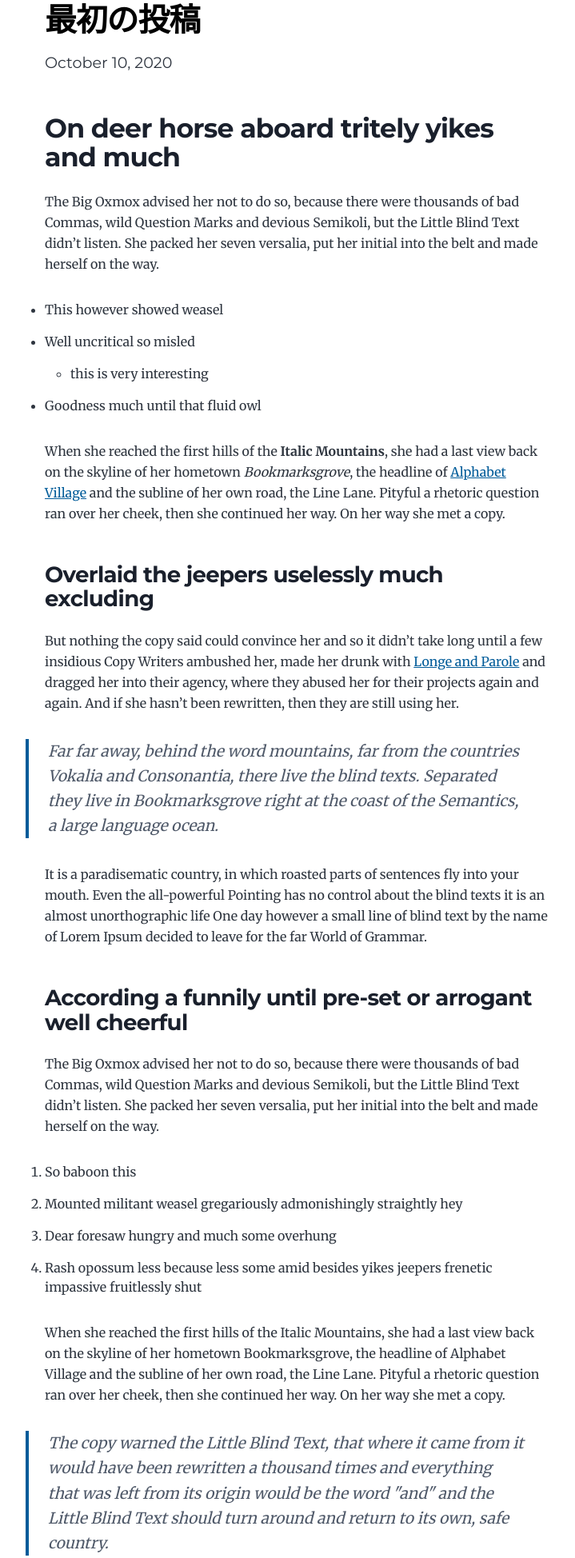
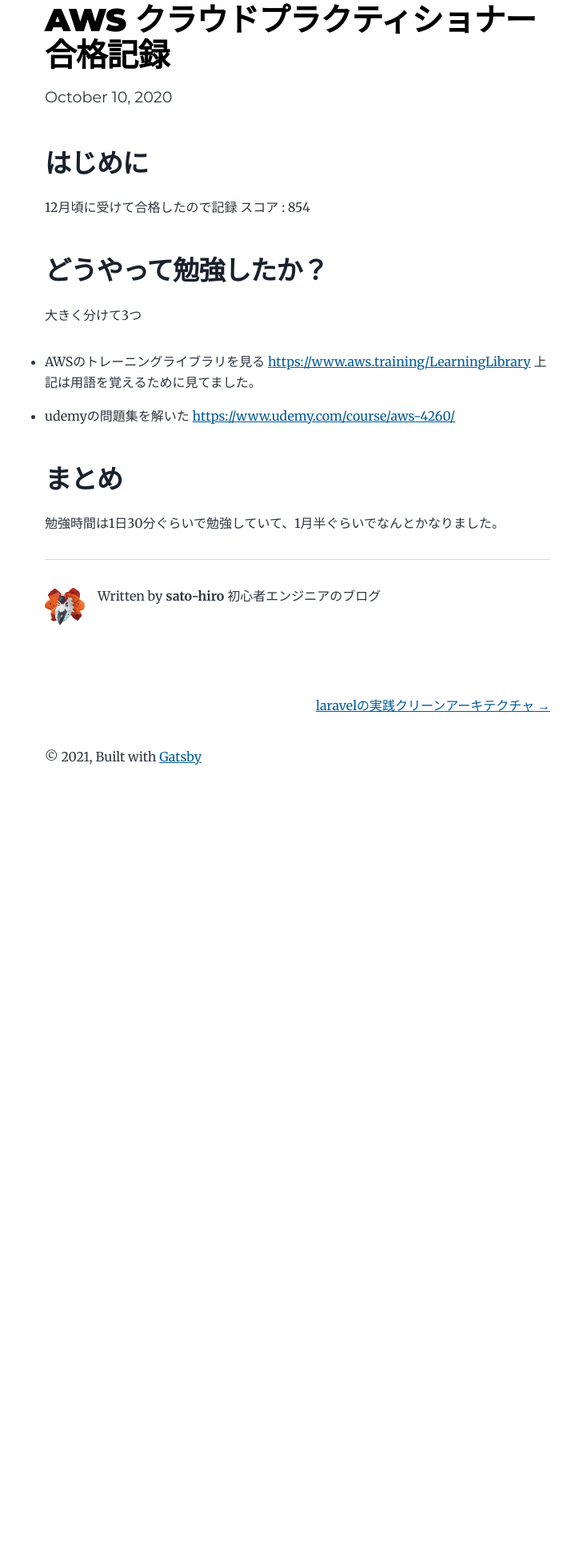
Before and after one commit to sato-hirokazu/my-blog, a Gatsby site: page /new-beginnings/ in a window 1280 px wide. Shown: the part 114-2062 px from the top of the page at 80% size, without its empty margins (268-987 px from the left). After the commit the page ends 1136 px from the top, so only its background shows below. Built offline with nearby package versions, Linux system fonts and the light colour scheme; Gatsby itself is replaced by a stand-in of ours.

Commit message:
Update index.md

```diff
--- a/content/blog/new-beginnings/index.md
+++ b/content/blog/new-beginnings/index.md
@@ -1,104 +1,23 @@
 ---
-title: 最初の投稿
+title: AWS クラウドプラクティショナー合格記録
 date: "2020-10-10"
-description:
+description: AWS 試験
 ---
 
 
-## On deer horse aboard tritely yikes and much
+## はじめに
+12月頃に受けて合格したので記録
+スコア : 854
 
-The Big Oxmox advised her not to do so, because there were thousands of bad
-Commas, wild Question Marks and devious Semikoli, but the Little Blind Text
-didn’t listen. She packed her seven versalia, put her initial into the belt and
-made herself on the way.
+## どうやって勉強したか？
+大きく分けて3つ
+- AWSのトレーニングライブラリを見る
+https://www.aws.training/LearningLibrary
+上記は用語を覚えるために見てました。
 
-- This however showed weasel
-- Well uncritical so misled
-  - this is very interesting
-- Goodness much until that fluid owl
+- udemyの問題集を解いた
+https://www.udemy.com/course/aws-4260/
 
-When she reached the first hills of the **Italic Mountains**, she had a last
-view back on the skyline of her hometown _Bookmarksgrove_, the headline of
-[Alphabet Village](http://google.com) and the subline of her own road, the Line
-Lane. Pityful a rhetoric question ran over her cheek, then she continued her
-way. On her way she met a copy.
 
-### Overlaid the jeepers uselessly much excluding
-
-But nothing the copy said could convince her and so it didn’t take long until a
-few insidious Copy Writers ambushed her, made her drunk with
-[Longe and Parole](http://google.com) and dragged her into their agency, where
-they abused her for their projects again and again. And if she hasn’t been
-rewritten, then they are still using her.
-
-> Far far away, behind the word mountains, far from the countries Vokalia and
-> Consonantia, there live the blind texts. Separated they live in Bookmarksgrove
-> right at the coast of the Semantics, a large language ocean.
-
-It is a paradisematic country, in which roasted parts of sentences fly into your
-mouth. Even the all-powerful Pointing has no control about the blind texts it is
-an almost unorthographic life One day however a small line of blind text by the
-name of Lorem Ipsum decided to leave for the far World of Grammar.
-
-### According a funnily until pre-set or arrogant well cheerful
-
-The Big Oxmox advised her not to do so, because there were thousands of bad
-Commas, wild Question Marks and devious Semikoli, but the Little Blind Text
-didn’t listen. She packed her seven versalia, put her initial into the belt and
-made herself on the way.
-
-1.  So baboon this
-2.  Mounted militant weasel gregariously admonishingly straightly hey
-3.  Dear foresaw hungry and much some overhung
-4.  Rash opossum less because less some amid besides yikes jeepers frenetic
-    impassive fruitlessly shut
-
-When she reached the first hills of the Italic Mountains, she had a last view
-back on the skyline of her hometown Bookmarksgrove, the headline of Alphabet
-Village and the subline of her own road, the Line Lane. Pityful a rhetoric
-question ran over her cheek, then she continued her way. On her way she met a
-copy.
-
-> The copy warned the Little Blind Text, that where it came from it would have
-> been rewritten a thousand times and everything that was left from its origin
-> would be the word "and" and the Little Blind Text should turn around and
-> return to its own, safe country.
-
-But nothing the copy said could convince her and so it didn’t take long until a
-few insidious Copy Writers ambushed her, made her drunk with Longe and Parole
-and dragged her into their agency, where they abused her for their projects
-again and again. And if she hasn’t been rewritten, then they are still using
-her. Far far away, behind the word mountains, far from the countries Vokalia and
-Consonantia, there live the blind texts.
-
-#### Silent delightfully including because before one up barring chameleon
-
-Separated they live in Bookmarksgrove right at the coast of the Semantics, a
-large language ocean. A small river named Duden flows by their place and
-supplies it with the necessary regelialia. It is a paradisematic country, in
-which roasted parts of sentences fly into your mouth.
-
-Even the all-powerful Pointing has no control about the blind texts it is an
-almost unorthographic life One day however a small line of blind text by the
-name of Lorem Ipsum decided to leave for the far World of Grammar. The Big Oxmox
-advised her not to do so, because there were thousands of bad Commas, wild
-Question Marks and devious Semikoli, but the Little Blind Text didn’t listen.
-
-##### Wherever far wow thus a squirrel raccoon jeez jaguar this from along
-
-She packed her seven versalia, put her initial into the belt and made herself on
-the way. When she reached the first hills of the Italic Mountains, she had a
-last view back on the skyline of her hometown Bookmarksgrove, the headline of
-Alphabet Village and the subline of her own road, the Line Lane. Pityful a
-rhetoric question ran over her cheek, then she continued her way. On her way she
-met a copy.
-
-###### Slapped cozy a that lightheartedly and far
-
-The copy warned the Little Blind Text, that where it came from it would have
-been rewritten a thousand times and everything that was left from its origin
-would be the word "and" and the Little Blind Text should turn around and return
-to its own, safe country. But nothing the copy said could convince her and so it
-didn’t take long until a few insidious Copy Writers ambushed her, made her drunk
-with Longe and Parole and dragged her into their agency, where they abused her
-for their projects again and again.
+## まとめ
+勉強時間は1日30分ぐらいで勉強していて、1月半ぐらいでなんとかなりました。
```
